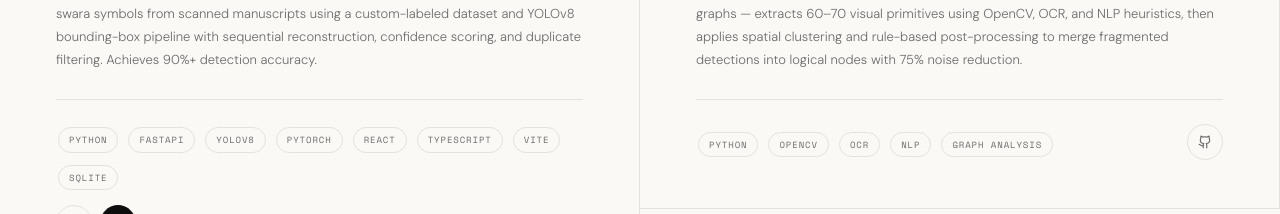
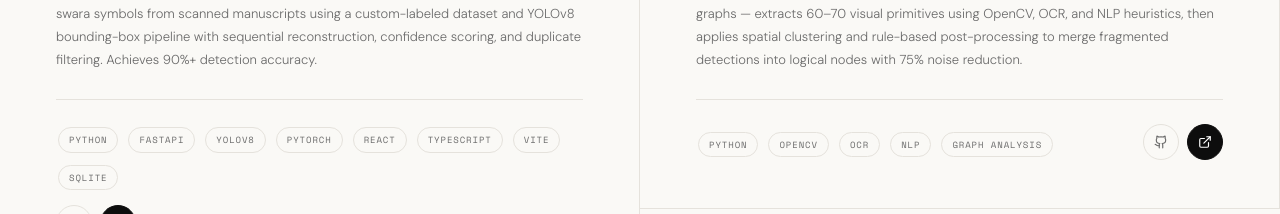
Before and after one commit to Kaifkhurshid7/my-resume, a React (Vite) app in the folder my-resume/: page / in a window 1280 px wide. Shown: the part 2660-2874 px from the top of the page. Built offline with nearby package versions, Linux system fonts and the light colour scheme.

Commit message:
added live link for intelligent node detection project

```diff
--- a/my-resume/src/data/portfolio.js
+++ b/my-resume/src/data/portfolio.js
@@ -124,7 +124,7 @@ export const PROJECTS = [
     desc: 'End-to-end computer vision pipeline that transforms diagram images into directed graphs — extracts 60–70 visual primitives using OpenCV, OCR, and NLP heuristics, then applies spatial clustering and rule-based post-processing to merge fragmented detections into logical nodes with 75% noise reduction.',
     tech: ['Python', 'OpenCV', 'OCR', 'NLP', 'Graph Analysis'],
     github: 'https://github.com/Kaifkhurshid7/intelligent-node-detection',
-    live: null,
+    live: 'https://intelligent-node-detection.vercel.app/',
   },
   {
     num: '03',
```
